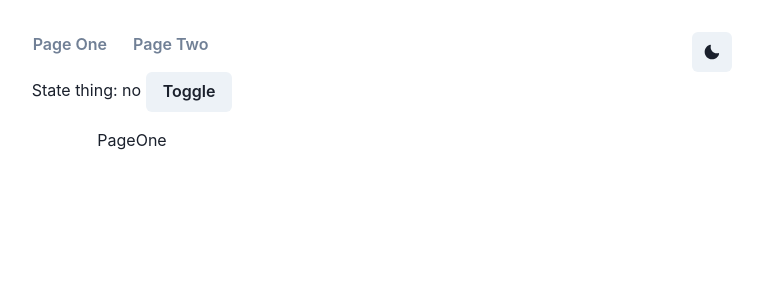
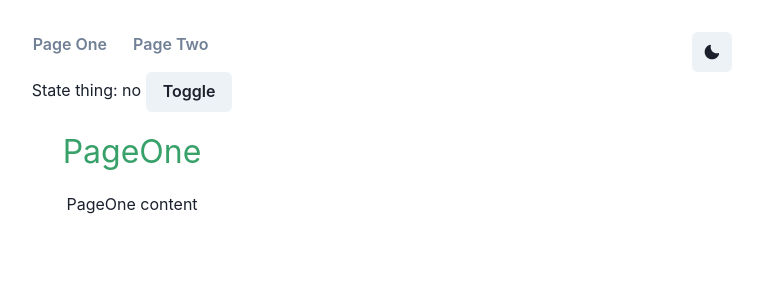
Before and after one commit to piratemermaid/webdev-templates, a React (Vite) app: page /one in a window 1280 px wide. Shown: the top 300 px of the page, without its empty margins (508-1271 px from the left). Built offline with nearby package versions, Linux system fonts and the light colour scheme.

Commit message:
add page layout component

```diff
--- /dev/null
+++ b/src/components/PageLayout.jsx
@@ -0,0 +1,22 @@
+import { Box, SimpleGrid, Text } from '@chakra-ui/react';
+import { useColorMode } from '@chakra-ui/react';
+
+export default function PageLayout({ title, children }) {
+  const { colorMode } = useColorMode();
+
+  return (
+    <SimpleGrid spacing={4}>
+      <Box>
+        <Text
+          fontSize="xl"
+          sx={{ fontSize: '2rem' }}
+          color={colorMode === 'dark' ? 'green.300' : 'green.500'}
+        >
+          {title}
+        </Text>
+      </Box>
+
+      <Box>{children}</Box>
+    </SimpleGrid>
+  );
+}
--- a/src/pages/PageOne.jsx
+++ b/src/pages/PageOne.jsx
@@ -1,7 +1,5 @@
+import PageLayout from '../components/PageLayout';
+
 export default function PageOne() {
-  return (
-    <>
-      <h2>PageOne</h2>
-    </>
-  );
+  return <PageLayout title="PageOne">PageOne content</PageLayout>;
 }
--- a/src/pages/PageTwo.jsx
+++ b/src/pages/PageTwo.jsx
@@ -1,7 +1,5 @@
+import PageLayout from '../components/PageLayout';
+
 export default function PageTwo() {
-  return (
-    <>
-      <h2>PageTwo</h2>
-    </>
-  );
+  return <PageLayout title="PageTwo">PageTwo content</PageLayout>;
 }
```
